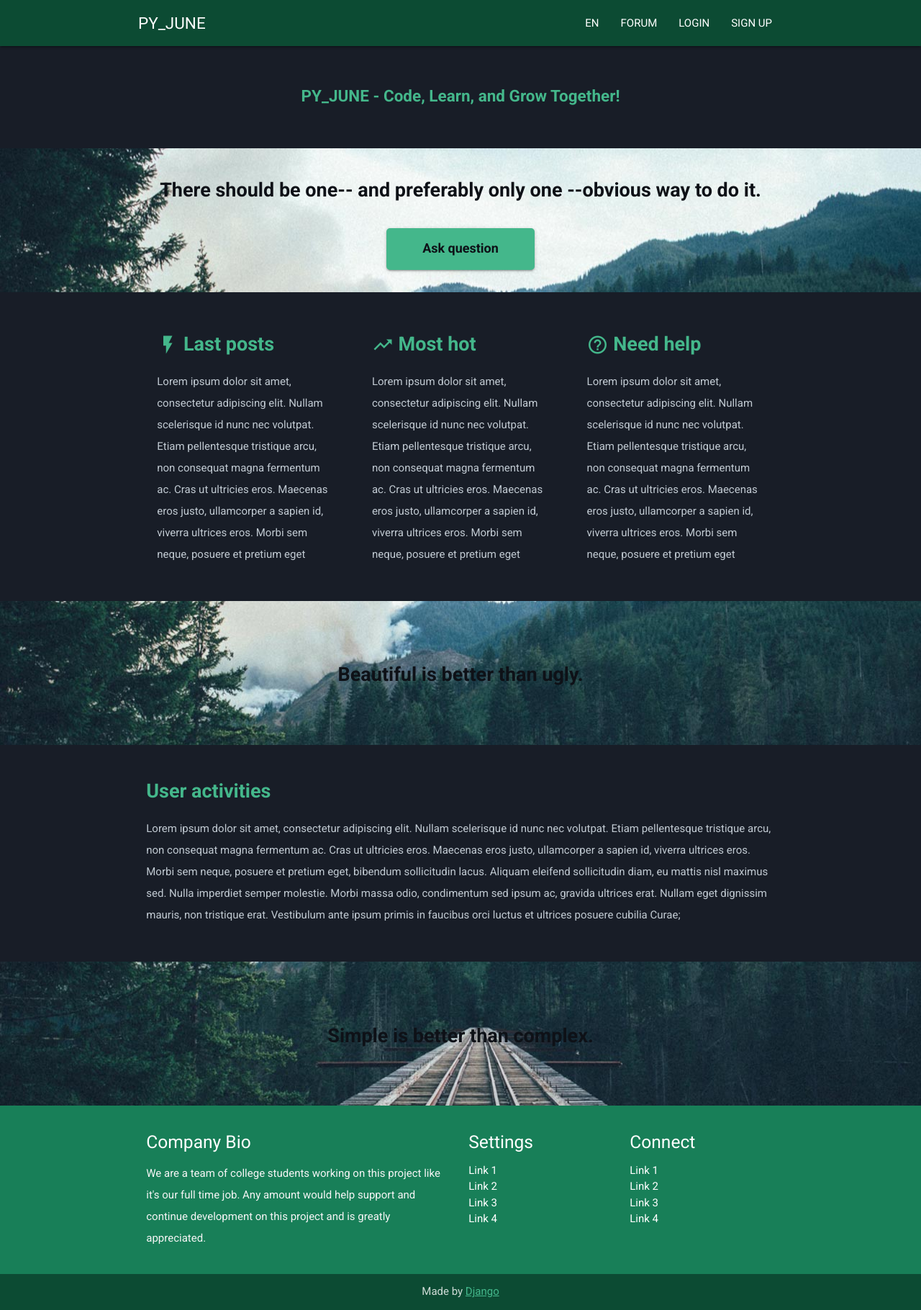
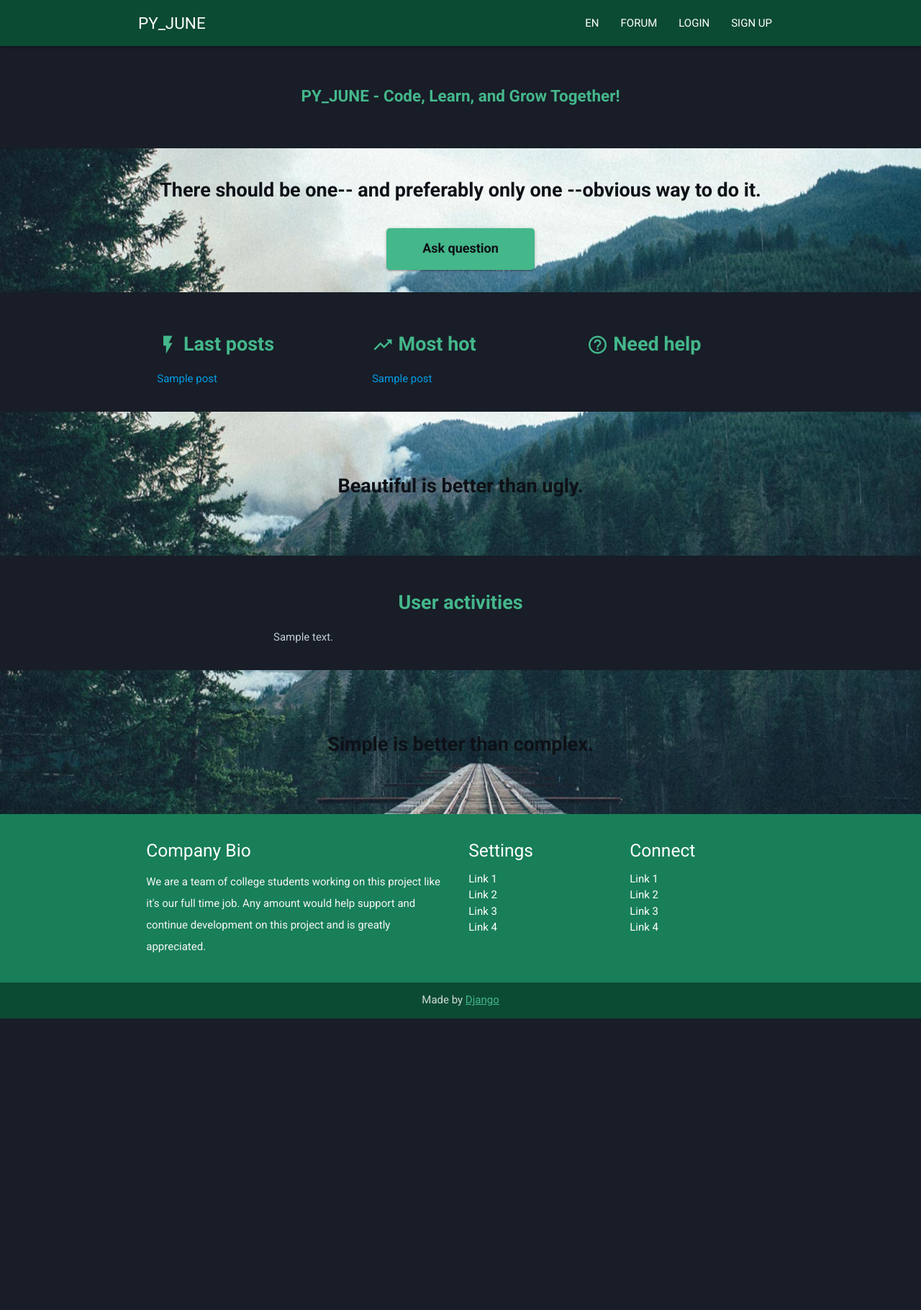
Before and after one commit to acman/py_june, a Django app: page /en-us/ in a window 1280 px wide. Shown: the whole page at 72% size. After the commit the page ends 1415 px from the top, so only its background shows below. Run offline with Django 5.2, Linux system fonts and the light colour scheme; tables that the repository leaves empty hold one stand-in row (values such as "Sample post").

Commit message:
pj-53-54, add posts(last, hot) (#30)

```diff
--- a/categories/views.py
+++ b/categories/views.py
@@ -14,7 +14,7 @@ def category_list(request: HttpRequest) -> HttpResponse:
     last_comment_subquery = (
         Comment.objects.filter(post__category=OuterRef("pk"))
         .order_by("-created_at")
-        .values("title")[:1]
+        .values("content")[:1]
     )
 
     categories = Category.objects.annotate(
--- a/comments/forms.py
+++ b/comments/forms.py
@@ -8,20 +8,19 @@ from .models import Comment
 class CommentForm(forms.ModelForm):
     class Meta:
         model = Comment
-        fields = ["title", "content"]
+        fields = ["content"]
 
     def __init__(self, *args: tuple, **kwargs: dict) -> None:
         super(CommentForm, self).__init__(*args, **kwargs)
         self.helper = FormHelper(self)
         self.helper.form_method = "post"
         self.helper.layout = Layout(
-            "title",
             "content",
             Submit(
                 "submit", "Create Comment", css_class="btn waves-effect waves-light"
             ),
         )
-        self.field_order = ["title", "content"]
+        self.field_order = ["content"]
 
 
 class AnswerCommentForm(forms.ModelForm):
--- a/comments/models.py
+++ b/comments/models.py
@@ -2,7 +2,6 @@ from django.db import models
 
 
 class Comment(models.Model):
-    title = models.CharField(max_length=50)
     content = models.TextField(max_length=500, blank=True)
     author = models.ForeignKey(
         "users.ForumUser", on_delete=models.CASCADE, related_name="comments"
--- a/comments/views.py
+++ b/comments/views.py
@@ -125,7 +125,6 @@ class AnswerCommentView(LoginRequiredMixin, View):
 
         if form.is_valid():
             answer = form.save(commit=False)
-            answer.title = comment.title
             answer.author = self.request.user
             answer.post_id = post.pk
             answer.save()
--- a/core/urls.py
+++ b/core/urls.py
@@ -1,4 +1,4 @@
-from django.urls import path
+from django.urls import include, path
 
 from core import views
 
--- a/core/views.py
+++ b/core/views.py
@@ -1,6 +1,29 @@
+from django.db.models import Count
 from django.http import HttpRequest, HttpResponse
 from django.shortcuts import render
 
+from comments.models import Comment
+from posts.models import Post
+
 
 def home(request: HttpRequest) -> HttpResponse:
-    return render(request, "home.html")
+    last_posts = Post.objects.filter(is_active=True).order_by("-updated_at")[:5]
+    most_hot = Post.objects.annotate(
+        comment_count=Count("comments", distinct=True)
+    ).order_by("-comment_count")[:5]
+    help_posts = Post.objects.filter(category_id=1)
+    need_help_posts = help_posts.annotate(
+        comment_count=Count("comments", distinct=True)
+    ).filter(comment_count=0)[:5]
+    user_activities = Comment.objects.all().order_by("-updated_at")[:5]
+
+    return render(
+        request,
+        "home.html",
+        {
+            "last_posts": last_posts,
+            "most_hot": most_hot,
+            "need_help_posts": need_help_posts,
+            "user_activities": user_activities,
+        },
+    )
--- a/static/css/style.css
+++ b/static/css/style.css
@@ -279,6 +279,7 @@ label {
 .sidenav {
   background: transparent;
   backdrop-filter: blur(20px);
+  width: 70%;
 }
 
 .submit-button {
--- a/templates/home.html
+++ b/templates/home.html
@@ -50,13 +50,12 @@
                 {% trans "Last posts" %}
               </h2>
 
-              <p>
-                Lorem ipsum dolor sit amet, consectetur adipiscing elit. Nullam scelerisque id
-                nunc nec volutpat. Etiam pellentesque tristique arcu, non consequat magna fermentum ac. Cras ut
-                ultricies
-                eros. Maecenas eros justo, ullamcorper a sapien id, viverra ultrices eros. Morbi sem neque, posuere et
-                pretium eget
-              </p>
+
+              {% for post in last_posts %}
+                <div>
+                  <a href="{% url 'posts:details' post_slug=post.slug %}">{{ post.title }}</a>
+                </div>
+              {% endfor %}
             </div>
           </div>
 
@@ -67,15 +66,13 @@
                 {% trans "Most hot" %}
               </h2>
 
-              <p>
-                Lorem ipsum dolor sit amet, consectetur adipiscing elit. Nullam scelerisque id
-                nunc nec volutpat. Etiam pellentesque tristique arcu, non consequat magna fermentum ac. Cras ut
-                ultricies
-                eros. Maecenas eros justo, ullamcorper a sapien id, viverra ultrices eros. Morbi sem neque, posuere et
-                pretium eget
-              </p>
+                {% for post in most_hot%}
+                  <div>
+                  <a href="{% url 'posts:details' post_slug=post.slug %}">{{ post.title }}</a>
+                  </div>
+                {% endfor %}
+              </div>
             </div>
-          </div>
 
           <div class="col s12 m4">
             <div class="icon-block">
@@ -84,15 +81,14 @@
                 {% trans "Need help" %}
               </h2>
 
-              <p>Lorem ipsum dolor sit amet, consectetur adipiscing elit. Nullam scelerisque id
-                nunc nec volutpat. Etiam pellentesque tristique arcu, non consequat magna fermentum ac. Cras ut
-                ultricies
-                eros. Maecenas eros justo, ullamcorper a sapien id, viverra ultrices eros. Morbi sem neque, posuere et
-                pretium eget</p>
+              {% for post in need_help_posts%}
+                <div>
+                  <a href="{% url 'posts:details' post_slug=post.slug %}">{{ post.title }}</a>
+                </div>
+              {% endfor %}
             </div>
           </div>
         </div>
-
       </div>
     </div>
 
@@ -112,16 +108,14 @@
       <div class="section">
 
         <div class="row">
-          <div class="col s12">
-            <h2>{% trans "User activities" %}</h2>
-            <p>Lorem ipsum dolor sit amet, consectetur adipiscing elit. Nullam scelerisque id
-              nunc nec volutpat. Etiam pellentesque tristique arcu, non consequat magna fermentum ac. Cras ut ultricies
-              eros. Maecenas eros justo, ullamcorper a sapien id, viverra ultrices eros. Morbi sem neque, posuere et
-              pretium eget, bibendum sollicitudin lacus. Aliquam eleifend sollicitudin diam, eu mattis nisl maximus sed.
-              Nulla imperdiet semper molestie. Morbi massa odio, condimentum sed ipsum ac, gravida ultrices erat. Nullam
-              eget dignissim mauris, non tristique erat. Vestibulum ante ipsum primis in faucibus orci luctus et
-              ultrices
-              posuere cubilia Curae;</p>
+          <div class="col s12 center">
+            <h2>User activities</h2>
+
+              {% for comment in user_activities %}
+              <div class="col s6">
+                {{ comment.content }}
+              </div>
+              {% endfor %}
           </div>
         </div>
 
```
Also changed, not shown: comments/tests.py (+3 -6 lines), core/tests.py (+10 -7 lines), comments/migrations/0005_remove_comment_title.py (added), comments/migrations/0006_merge_20240112_0925.py (added).
